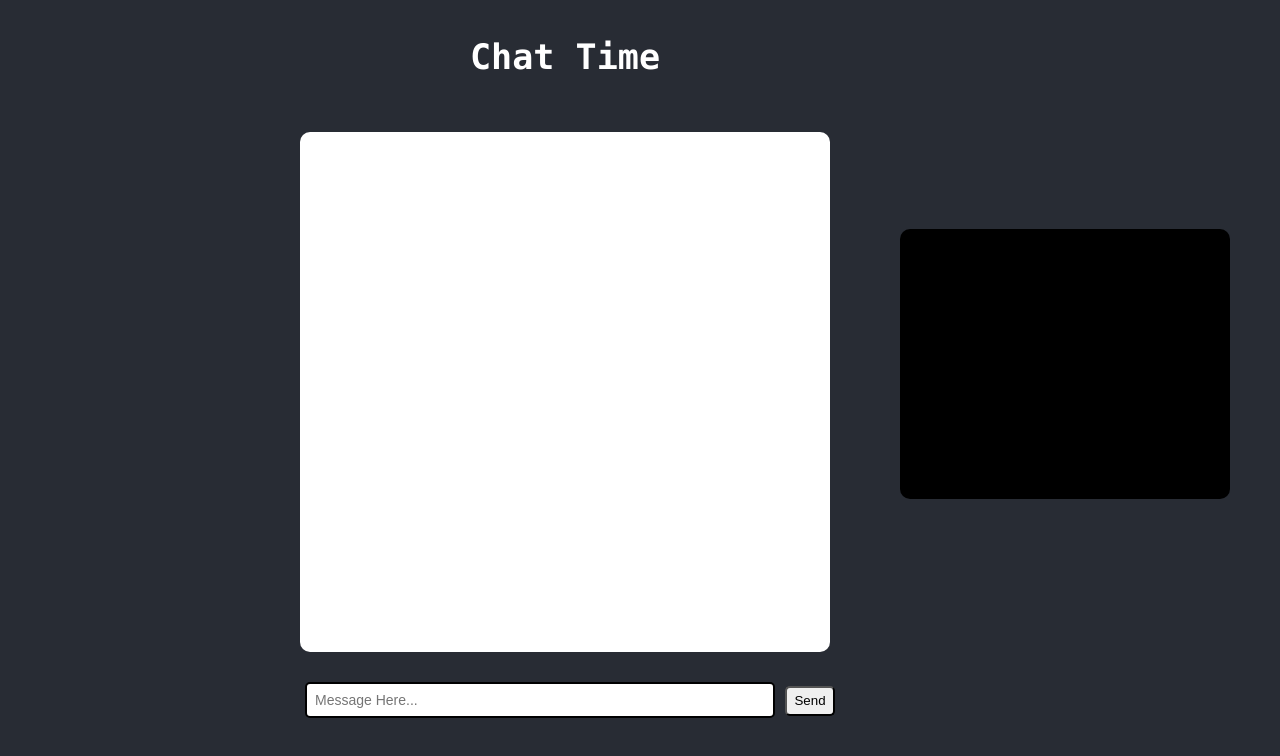
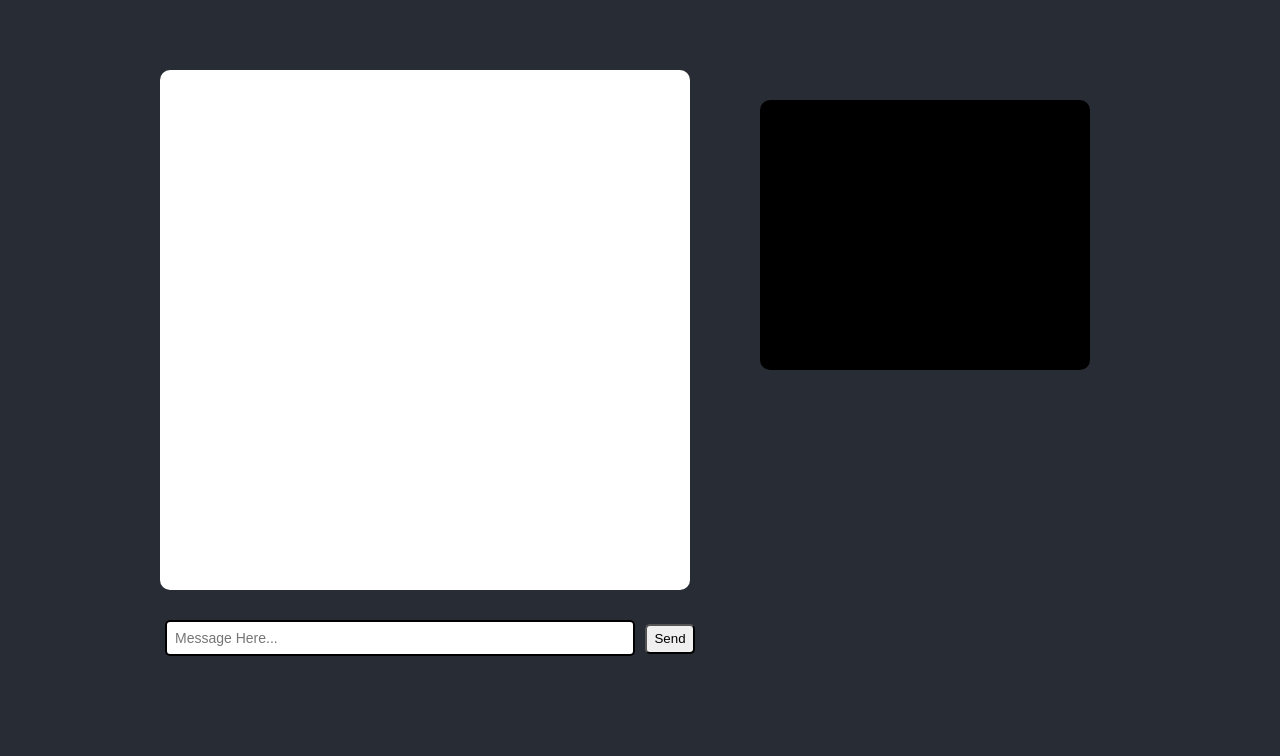
Before and after one commit to winnllam/chatbotbox, a React (Create React App) app: page / in a window 1280 px wide. Shown: the top 756 px of the page. Built offline with nearby package versions, Linux system fonts and the light colour scheme.

Commit message:
Fixed alignment

```diff
--- a/src/App.module.css
+++ b/src/App.module.css
@@ -12,11 +12,10 @@ p {
 }
 
 .page {
-  height: 100%;
+  margin-top: 50px;
   display: flex;
   flex-flow: row wrap;
-  justify-content: flex-end;
-  align-items: center;
+  justify-content: center;
 }
 
 .container {
@@ -25,12 +24,6 @@ p {
   flex-flow: column;
   justify-content: center;
   align-content: center;
-}
-
-.title {
-  text-align: center;
-  font-size: 30px;
-  color: white;
 }
 
 .chatBox {
--- a/src/App.tsx
+++ b/src/App.tsx
@@ -68,11 +68,6 @@ const App: React.FC = () => {
   return (
     <div className={styles.page}>
       <div className={styles.container}>
-        <header className={styles.title}>
-          <h3>
-            <code>Chat Time</code>
-          </h3>
-        </header>
         <div className={styles.chatBox}>
           {messages.map((m: any) => (
             <ChatMessage key={m.time.valueOf()} name={m.id} time={m.time}>
```
